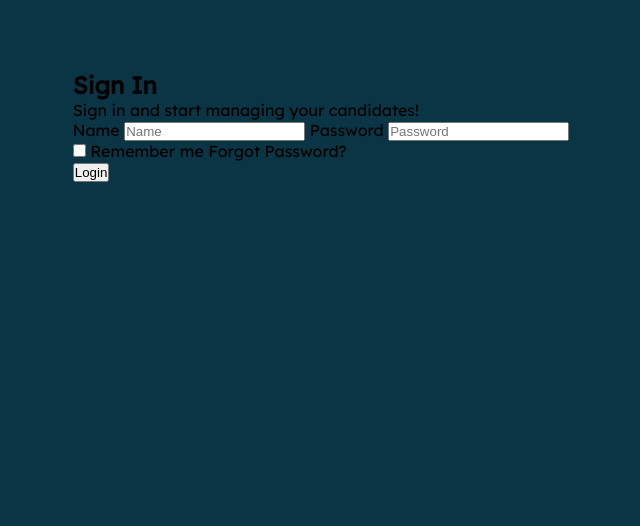
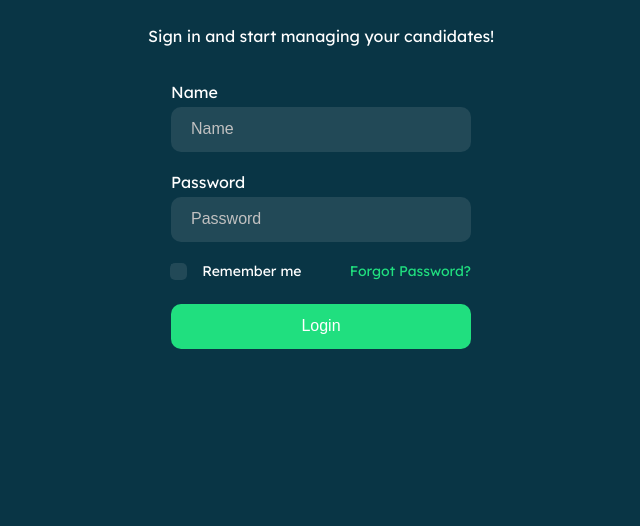
Before and after one commit to eltoncampos1/simple-login-form, a plain HTML site: page index.html in a window 1280 px wide. Shown: the part 274-800 px from the top of the page, without its empty margins (319-959 px from the left). Drawn offline with Linux system fonts and the light colour scheme.

Commit message:
chore: finish login page

```diff
--- a/index.html
+++ b/index.html
@@ -16,11 +16,11 @@
 
             <p>Sign in and start managing your candidates!</p>
 
-            <form id="sign-in-form" action="#">
+            <form id="sign-in-form" name="form">
                 <label for="name">Name</label>
-                <input type="text" placeholder="Name" name="name">
+                <input id="name" type="text" placeholder="Name" name="name">
                 <label for="password">Password</label>
-                <input type="password"placeholder="Password" name="password">
+                <input id="password" type="password"placeholder="Password" name="password">
 
                 <div class="forgot-password">
                     <input type="checkbox" name="remember" id="remember">
@@ -33,5 +33,9 @@
             </form>
         </div>
     </main>
+
+
+
+    <script src="./scripts.js"></script>
 </body>
 </html>
--- a/style.css
+++ b/style.css
@@ -36,3 +36,137 @@ a {
     color: inherit;
     text-decoration: none;
 }
+
+
+
+
+
+.form-container {
+    max-width: 470px;
+    width: 100%;
+    margin: 0 auto;
+
+    display: flex;
+    flex-direction: column;
+    align-items: center;
+    justify-content: center;
+}
+
+.form-container h2 {
+    font-size: 64px;
+
+    color: #fff;
+
+    margin-bottom: 42px;
+}
+
+.form-container p {
+    font-size: 16px;
+    color: #fff;
+    margin-bottom: 36px;
+}
+
+.form-container form {
+    max-width: 300px;
+    width: 100%;
+    display: flex;
+    flex-direction: column;
+    align-items: center;
+    justify-content: center;
+}
+
+.form-container form label[for="name"],label[for="password"] {
+    color: #fff;
+    font-size: 16px;
+    align-self: flex-start;
+    margin-bottom: 5px;
+}
+
+.form-container form  input[type="text"], input[type="password"]{
+    width: 100%;
+    height: 45px;
+    border-radius: 10px;
+    border: none;
+    background-color: #224957;
+    padding:0 20px;
+    color: #fff;
+    font-size: 16px;
+    margin-bottom: 20px;
+}
+
+::-webkit-input-placeholder {
+    color: #c1c1c1;
+}
+
+.form-container form  input[type="checkbox"] {
+   position: relative;
+   cursor: pointer;
+   margin-bottom: 24px;
+}
+
+.forgot-password {
+    width: 100%;
+    display: flex;
+    align-items: center;
+    justify-content: space-between;
+}
+
+input[type=checkbox]:before {
+    content: "";
+    display: block;
+    position: absolute;
+    width: 17px;
+    height: 17px;
+    top: -1px;
+    left: -1px;
+    background-color: #224957;
+    border-radius: 5px;
+}
+
+input[type=checkbox]:checked:after {
+    content: "";
+    display: block;
+    width: 5px;
+    height: 9px;
+    border: solid white;
+    border-width: 0 3px 3px 0;
+    -webkit-transform: rotate(45deg);
+    -ms-transform: rotate(45deg);
+    transform: rotate(45deg);
+    position: absolute;
+    top: 0px;
+    left: 4px;
+}
+
+label[for="remember"] {
+    margin-left: -30px;
+    font-size: 14px;
+    color: #fff;
+    margin-bottom: 24px;
+
+}
+
+.forgot-password  a {
+    color: #20DF7F;
+    font-size: 14px;
+    text-decoration: none;
+    margin-bottom: 24px;
+}
+
+.forgot-password  a:hover {
+    filter: brightness(0.8);
+}
+
+.form-container form button {
+    width: 100%;
+    border-radius:10px;
+    border: none;
+    background-color: #20DF7F;
+    height: 45px;
+    color: #fff;
+    font-size: 16px;
+}
+
+.form-container form button:hover {
+    filter: brightness(0.8);
+}
```
